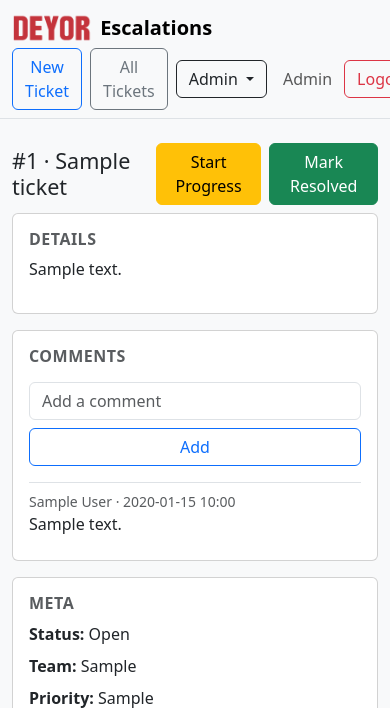
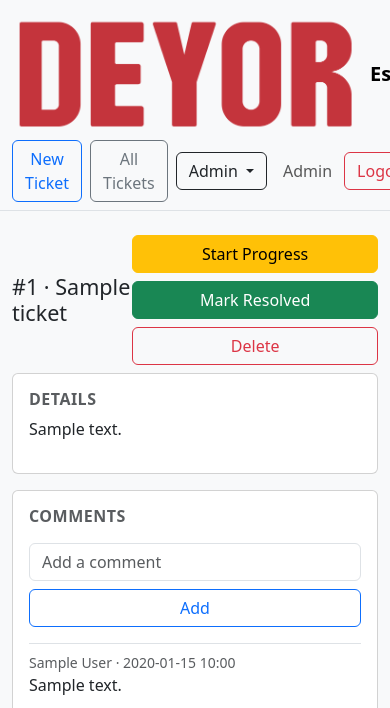
Before and after one commit to cg-creator/deyor-escalations, a Flask app: page /tickets/1 in a window 390 px wide; the page is wider, and only the part inside the window is pictured. Shown: the top 708 px of that part. Run offline with Flask 3, Linux system fonts and the light colour scheme; a user stored in the database is signed in; tables that the repository leaves empty hold one stand-in row (values such as "Sample post").

Commit message:
UI: add favicon; admin can delete tickets; mobile responsive tweaks

```diff
--- a/app.py
+++ b/app.py
@@ -416,6 +416,23 @@ def update_status(ticket_id: int):
     return redirect(url_for('ticket_detail', ticket_id=ticket_id))
 
 
+@app.route('/tickets/<int:ticket_id>/delete', methods=['POST'])
+@login_required
+def delete_ticket(ticket_id: int):
+    if not admin_required():
+        return redirect(url_for('list_tickets'))
+    t = Ticket.query.get_or_404(ticket_id)
+    # Clean up association rows to avoid orphans
+    try:
+        db.session.execute(text("DELETE FROM ticket_assignees WHERE ticket_id = :tid"), {"tid": t.id})
+    except Exception as e:
+        print(f"[warn] failed to clean ticket_assignees for ticket {t.id}: {e}")
+    db.session.delete(t)
+    db.session.commit()
+    flash('Ticket deleted.', 'success')
+    return redirect(url_for('list_tickets'))
+
+
 def notify_resolved(ticket: Ticket) -> None:
     # Recipients: assigned users + all admins only
     recipients = set()
--- a/static/css/style.css
+++ b/static/css/style.css
@@ -2,9 +2,23 @@ body { background: #f8f9fa; }
 .navbar .navbar-brand span { font-weight: 600; }
 .card h6 { font-weight: 600; letter-spacing: .03em; }
 .table td, .table th { vertical-align: middle; }
+img { max-width: 100%; height: auto; }
 
 /* Make table rows clickable */
 tr.row-click { cursor: pointer; }
 
 /* Align status action controls */
 .status-actions .form-control { height: 38px; }
+.status-actions form { margin: 0; }
+
+/* Prevent long text overflow */
+.fw-semibold { word-break: break-word; }
+.card-body p { white-space: pre-wrap; word-break: break-word; }
+
+/* Mobile tweaks */
+@media (max-width: 576px) {
+  .status-actions { gap: .5rem; width: 100%; }
+  .status-actions form { flex: 1 1 100%; }
+  .status-actions .btn { width: 100%; }
+  .navbar .container { padding-left: 12px; padding-right: 12px; }
+}
--- a/templates/base.html
+++ b/templates/base.html
@@ -6,6 +6,7 @@
     <title>Deyor Escalations</title>
     <link href="https://cdn.jsdelivr.net/npm/bootstrap@5.3.3/dist/css/bootstrap.min.css" rel="stylesheet">
     <link href="{{ url_for('static', filename='css/style.css') }}" rel="stylesheet">
+    <link rel="icon" type="image/png" href="{{ url_for('static', filename='css/img/Deyor Logo 2025.png') }}">
   </head>
   <body>
     <nav class="navbar navbar-expand-lg navbar-light bg-light border-bottom">
--- a/templates/ticket_detail.html
+++ b/templates/ticket_detail.html
@@ -2,7 +2,7 @@
 {% block content %}
   <div class="d-flex align-items-center mb-2">
     <h4 class="me-auto mb-0">#{{ t.id }} · {{ t.subject }}</h4>
-    <div class="d-flex gap-2 align-items-center status-actions">
+    <div class="d-flex gap-2 align-items-center status-actions flex-wrap">
       {% if t.status == 'Open' %}
         <form method="post" action="{{ url_for('update_status', ticket_id=t.id) }}">
           <input type="hidden" name="status" value="In Progress">
@@ -27,6 +27,12 @@
         </form>
       {% else %}
         <span class="badge bg-success align-self-center">Resolved</span>
+      {% endif %}
+
+      {% if current_user.role == 'admin' %}
+        <form method="post" action="{{ url_for('delete_ticket', ticket_id=t.id) }}" onsubmit="return confirm('Delete ticket #{{ t.id }} permanently? This cannot be undone.');">
+          <button class="btn btn-outline-danger" type="submit">Delete</button>
+        </form>
       {% endif %}
     </div>
   </div>
```
